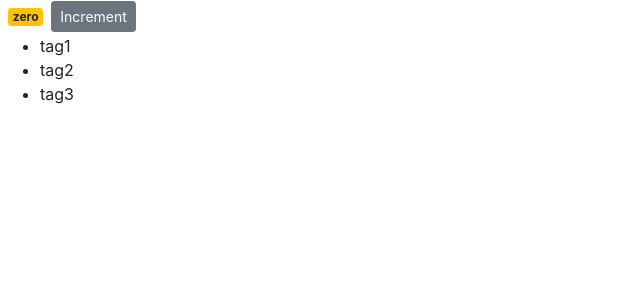
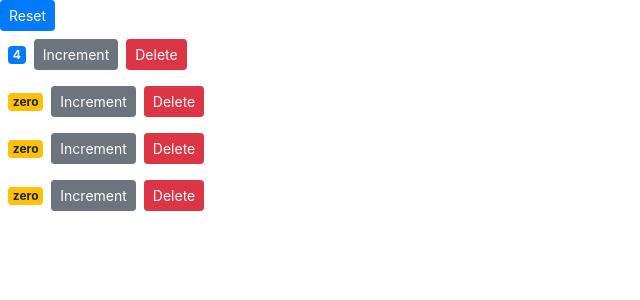
Before and after one commit to MuhammedMujahid/Shopping-Cart-React-App, a React (Create React App) app: page / in a window 1280 px wide. Shown: the top 300 px of the page, without its empty margins (0-640 px from the left). Built offline with nearby package versions, Linux system fonts and the light colour scheme.

Commit message:
made counter component stateless

```diff
--- a/src/components/counter.jsx
+++ b/src/components/counter.jsx
@@ -1,10 +1,10 @@
 import React, { Component } from "react";
 
 class Counter extends Component {
-  state = {
-    count: 0,
-    tags: ["tag1", "tag2", "tag3"]
-  };
+  //   state = {
+  //     value: this.props.counter.value,
+  //     tags: ["tag1", "tag2", "tag3"]
+  //   };
 
   //   constructor(){
   //       super();
@@ -14,39 +14,45 @@
   //     fontSize: 50,
   //     fontWeight: "bold"
   //   };
-  renderTags() {
-    if (this.state.tags.length === 0) {
-      return <p>GG NO RE, ARRAY IS EMPTY</p>;
-    }
+  //   renderTags() {
+  //     if (this.state.tags.length === 0) {
+  //       return <p>GG NO RE, ARRAY IS EMPTY</p>;
+  //     }
 
-    return (
-      <ul>
-        {this.state.tags.map(tag => (
-          <li key={tag}>{tag}</li> // dynamically renders list by using map function, added key to uniquely identify elements.
-          // only necessary to uniquely identify within a list
-        ))}
-      </ul>
-    );
-  }
+  //     // return (
+  //     //   <ul>
+  //     //     {this.state.tags.map(tag => (
+  //     //       <li key={tag}>{tag}</li> // dynamically renders list by using map function, added key to uniquely identify elements.
+  //     //       // only necessary to uniquely identify within a list
+  //     //     ))}
+  //     //   </ul>
+  //     // );
+  //   }
 
-  handleIncrement = product => {
-    // arrow function, so that "this" is not redefined
-    // console.log("WOW MUCH INCREMENT", this);
-    console.log(product);
-    this.setState({ count: this.state.count + 1 });
-  };
+  //   handleIncrement = product => {
+  //     // arrow function, so that "this" is not redefined
+  //     // console.log("WOW MUCH INCREMENT", this);
+  //     console.log(product);
+  //     this.setState({ value: this.state.value + 1 });
+  //   };
   render() {
     return (
       <div>
         <span className={this.getBadgeClasses()}>{this.formatCount()}</span>
         <button
-          onClick={() => this.handleIncrement({ id: 1 })} //NOTE: passed reference instead of call for onClick -- PASSES ARGUMENT
+          onClick={() => this.props.onIncrement(this.props.counter)} //NOTE: passed reference instead of call for onClick -- PASSES ARGUMENT
           className="btn btn-secondary btn-sm"
         >
           Increment
         </button>
+        <button
+          onClick={() => this.props.delete(this.props.counter.id)}
+          className="btn btn-danger btn-sm m-2"
+        >
+          Delete
+        </button>
 
-        {this.renderTags()}
+        {/* {this.renderTags()} */}
       </div>
     );
   }
@@ -54,13 +60,13 @@
   //helper methods
   getBadgeClasses() {
     let classes = "badge m-2 badge-";
-    classes += this.state.count === 0 ? "warning" : "primary";
+    classes += this.props.counter.value === 0 ? "warning" : "primary";
     return classes;
   }
 
   formatCount() {
-    const { count } = this.state;
-    return count === 0 ? "zero" : count;
+    const { value } = this.props.counter;
+    return value === 0 ? "zero" : value;
   }
 }
 
--- /dev/null
+++ b/src/components/counters.jsx
@@ -0,0 +1,50 @@
+import React, { Component } from "react";
+import Counter from "./counter";
+class Counters extends Component {
+  state = {
+    counters: [
+      { id: 1, value: 4 },
+      { id: 2, value: 0 },
+      { id: 3, value: 0 },
+      { id: 4, value: 0 }
+    ]
+  };
+  handleDelete = counterId => {
+    const counters = this.state.counters.filter(c => c.id !== counterId);
+    this.setState({ counters });
+  };
+  handleReset = () => {
+    const counters = this.state.counters.map(c => {
+      c.value = 0;
+      return c;
+    });
+    this.setState({ counters });
+  };
+  handleIncrement = counter => {
+    const counters = [...this.state.counters];
+    const index = counters.indexOf(counter);
+    counters[index] = { ...counter };
+    counters[index].value++;
+    console.log(this.state.counters[index]);
+    this.setState({ counters });
+  };
+  render() {
+    return (
+      <div>
+        <button onClick={this.handleReset} className="btn btn-primary btn-sm">
+          Reset
+        </button>
+        {this.state.counters.map(counter => (
+          <Counter
+            key={counter.id}
+            counter={counter}
+            delete={this.handleDelete}
+            onIncrement={this.handleIncrement}
+          />
+        ))}
+      </div>
+    );
+  }
+}
+
+export default Counters;
--- a/src/index.js
+++ b/src/index.js
@@ -4,9 +4,9 @@
 import App from "./App";
 import * as serviceWorker from "./serviceWorker";
 import "bootstrap/dist/css/bootstrap.css";
-import Counter from "./components/counter";
+import Counters from "./components/counters";
 
-ReactDOM.render(<Counter />, document.getElementById("root"));
+ReactDOM.render(<Counters />, document.getElementById("root"));
 
 // If you want your app to work offline and load faster, you can change
 // unregister() to register() below. Note this comes with some pitfalls.
```
